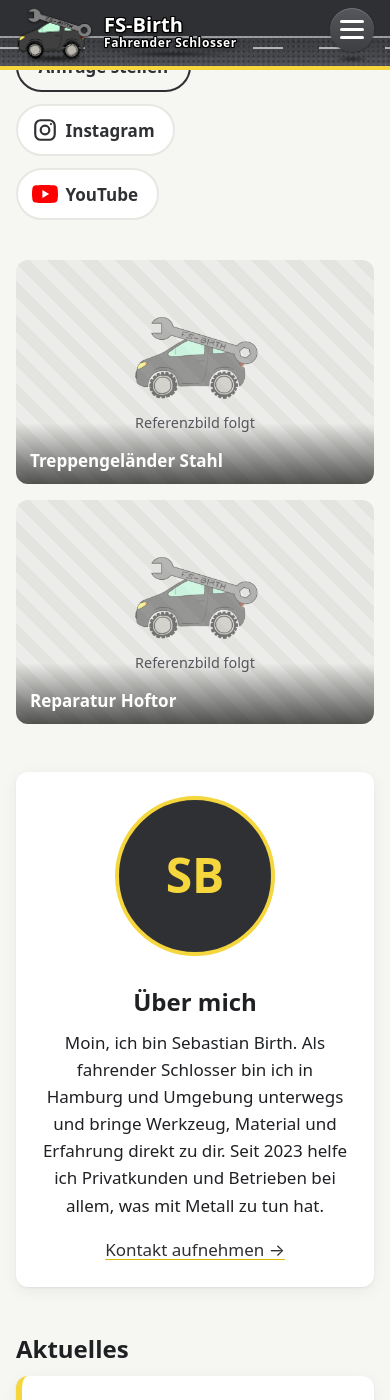
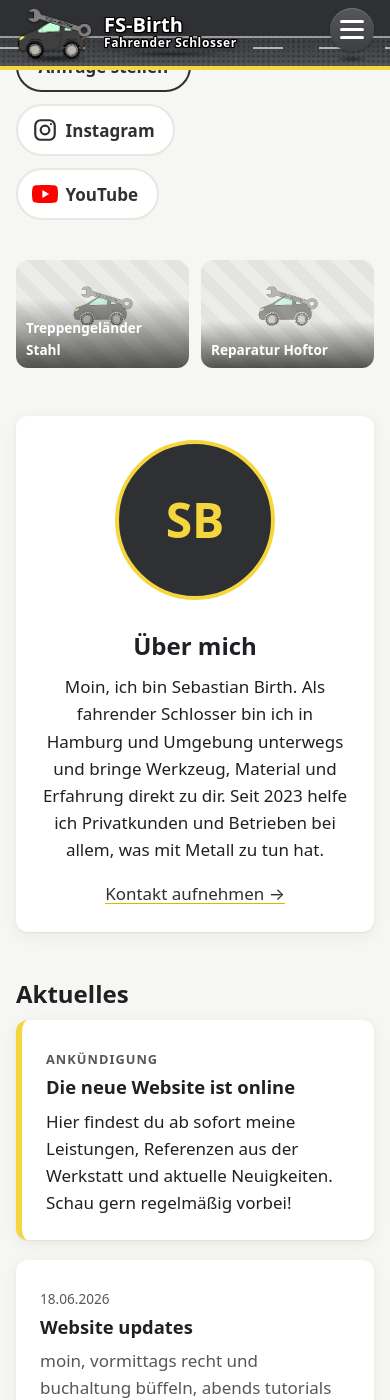
Before and after one commit to FS-Birth/fs-birth.de, a Jekyll site: the page built from index.html, in a window 390 px wide and 1400 px high, scrolled down 418 px. Built offline with Jekyll 4.4.1, drawn with Linux system fonts in a browser that asks for light colours.

Commit message:
Startseite: Referenzbilder auf schmalen Bildschirmen nebeneinander
Co-Authored-By: Claude Opus 5.5 <noreply@anthropic.com>

```diff
--- a/assets/main.scss
+++ b/assets/main.scss
@@ -469,6 +469,11 @@ section { margin-bottom: 48px; }
 /* ---------- Mobil ---------- */
 @media (max-width: 800px) {
   .hero, .gallery-item, .contact { grid-template-columns: 1fr; }
+  /* Referenzbilder rutschen unter den Text -> dort nebeneinander */
+  .hero-refs { grid-template-columns: 1fr 1fr; gap: 12px; }
+  .hero-refs .ref-img figcaption { font-size: .85rem; padding: 18px 10px 8px; }
+  .hero-refs .ref-placeholder span { display: none; } /* kollidiert sonst mit der Bildunterschrift */
+  .hero-refs .ref-placeholder img { margin-bottom: 18px; }
   .about { grid-template-columns: 1fr; text-align: center; justify-items: center; }
   .service { grid-template-columns: 1fr; gap: 10px; justify-items: start; }
   .contact .portrait { width: 160px; grid-row: 1; }
```
